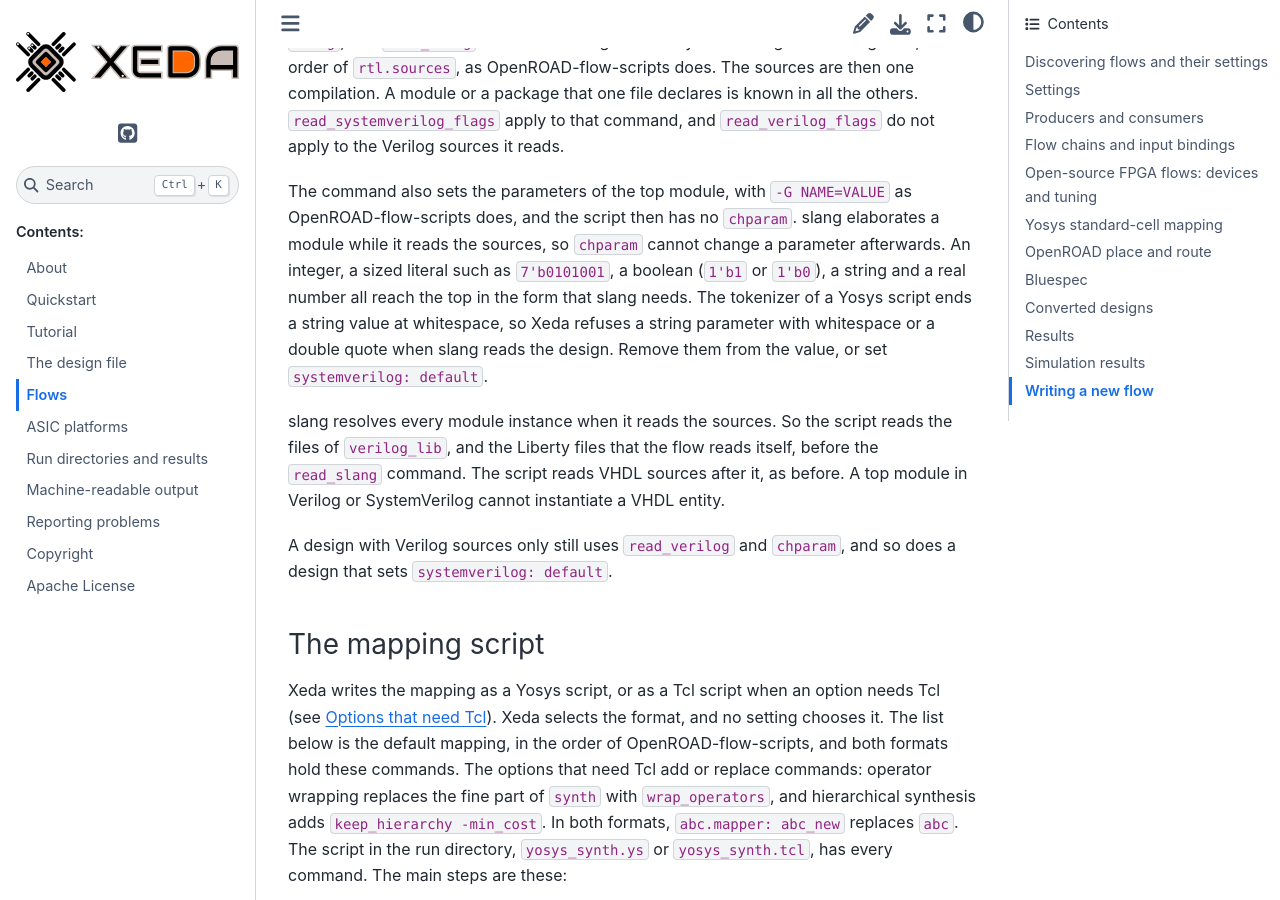
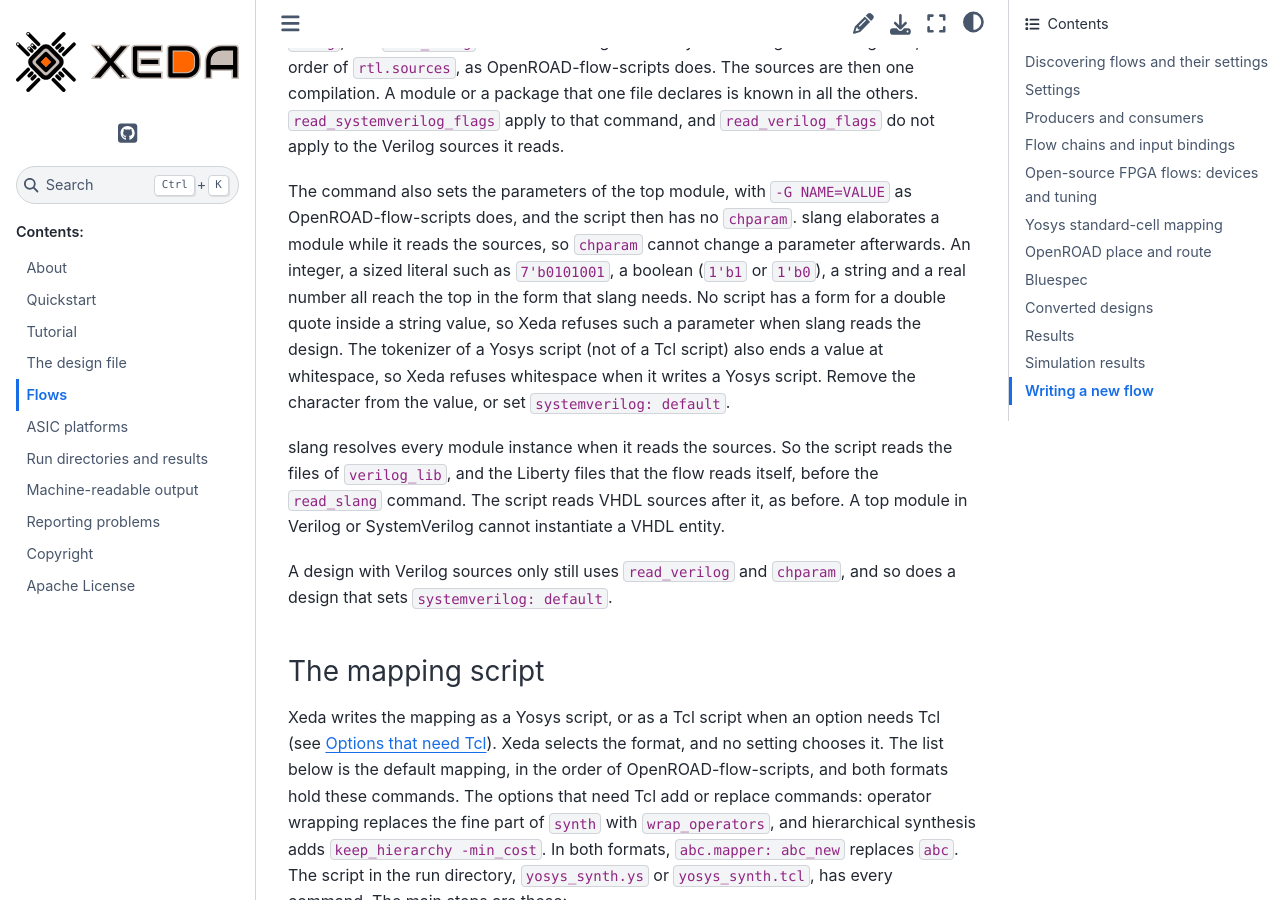
Before and after one commit to XedaHQ/xeda, a Sphinx documentation site: the page built from docs/flows.rst, in a window 1280 px wide and 900 px high, scrolled down 35813 px. Built offline with Sphinx 7.4.7 and the Sphinx Book theme 1.1.4, drawn with Linux system fonts in a browser that asks for light colours.

Commit message:
Keep the scripts of other readers byte for byte; refuse a quote in a parameter
The library macro left blank lines in the script of a design that slang does not read, which
changed the recorded tool input. Trim them. Read the parts of a design as design_parts says,
as the base check does. A double quote in a string parameter has no form in any script, so the
check refuses it for both formats and refuses whitespace for .ys only.

```diff
--- a/docs/flows.rst
+++ b/docs/flows.rst
@@ -1501,9 +1501,11 @@
 OpenROAD-flow-scripts does, and the script then has no ``chparam``. slang elaborates a module while
 it reads the sources, so ``chparam`` cannot change a parameter afterwards. An integer, a sized
 literal such as ``7'b0101001``, a boolean (``1'b1`` or ``1'b0``), a string and a real number all
-reach the top in the form that slang needs. The tokenizer of a Yosys script ends a string value
-at whitespace, so Xeda refuses a string parameter with whitespace or a double quote when slang
-reads the design. Remove them from the value, or set ``systemverilog: default``.
+reach the top in the form that slang needs. No script has a form for a double quote inside a
+string value, so Xeda refuses such a parameter when slang reads the design. The tokenizer of a
+Yosys script (not of a Tcl script) also ends a value at whitespace, so Xeda refuses whitespace
+when it writes a Yosys script. Remove the character from the value, or set
+``systemverilog: default``.
 
 slang resolves every module instance when it reads the sources. So the script reads the files of
 ``verilog_lib``, and the Liberty files that the flow reads itself, before the ``read_slang``
```
Also changed, not shown: 5 other files.
